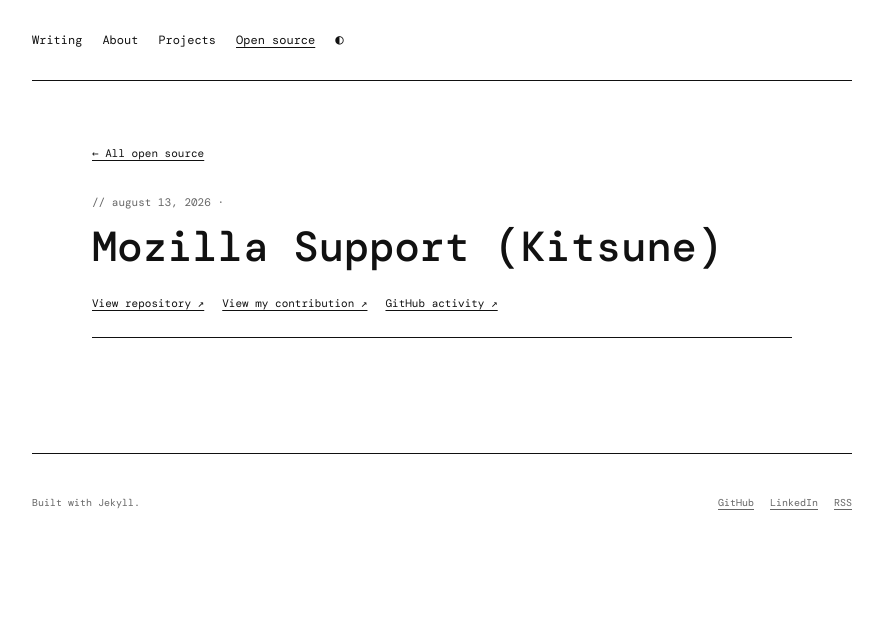
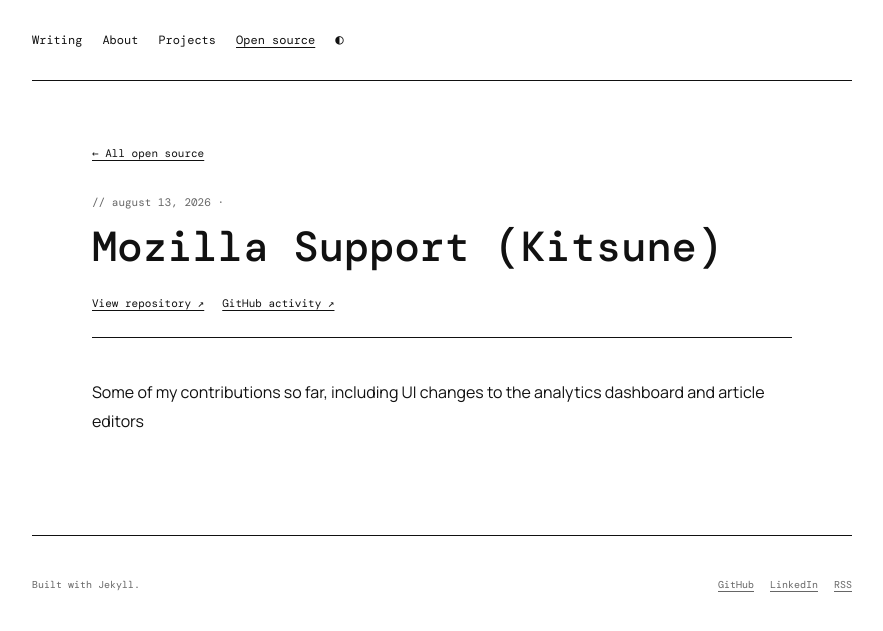
Before and after one commit to vichekaoeun/vichekaoeun.github.io, a Jekyll site: the page built from _open_source/mozilla-support-kitsune.md, in a window 1280 px wide. Shown: the top 631 px of the page, without its empty margins (198-1081 px from the left). Built offline with Jekyll 4.4.1, drawn with Linux system fonts in a browser that asks for light colours.

Commit message:
Update _open_source/mozilla-support-kitsune.md (via Pages CMS)

```diff
--- a/_open_source/mozilla-support-kitsune.md
+++ b/_open_source/mozilla-support-kitsune.md
@@ -3,5 +3,5 @@
 order: 0
 date: 2026-08-13
 repository: https://github.com/mozilla/kitsune
-contribution: https://github.com/mozilla/kitsune/pull/7760
 ---
+Some of my contributions so far, including UI changes to the analytics dashboard and article editors
```
